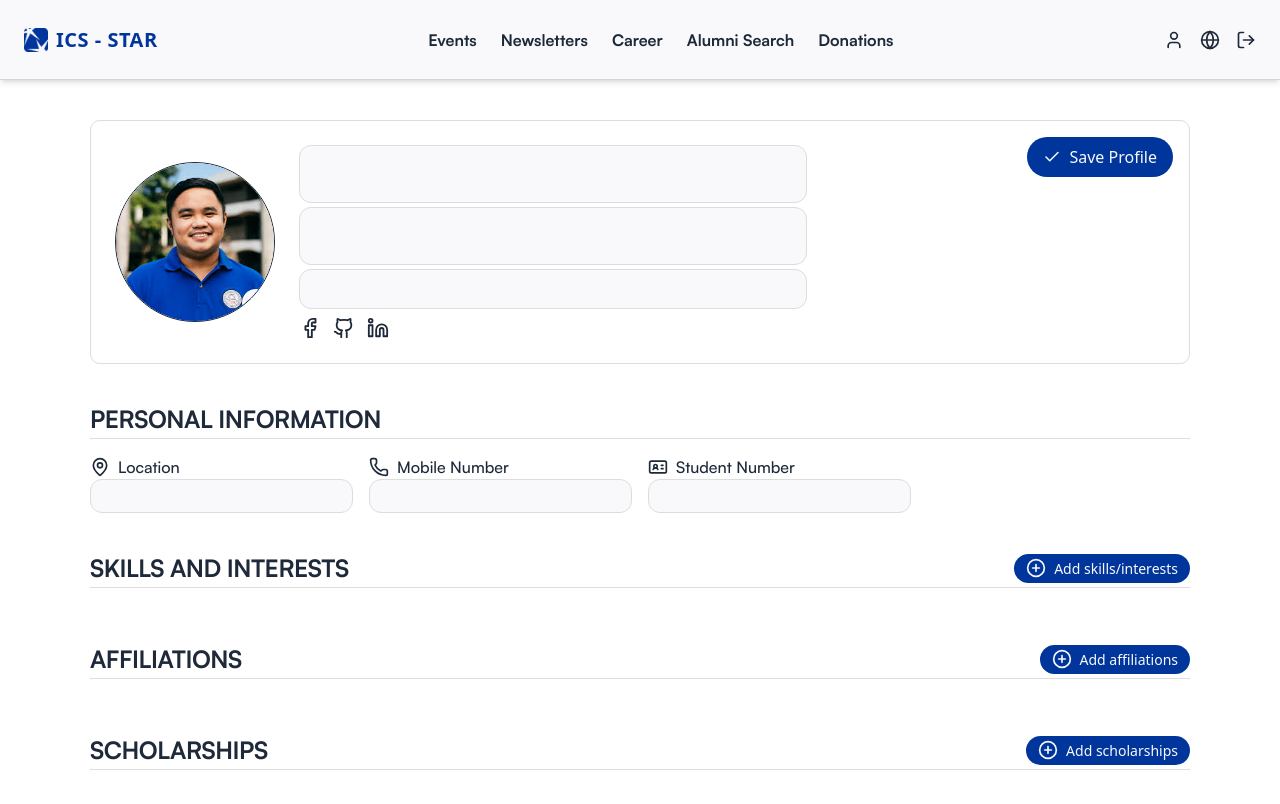
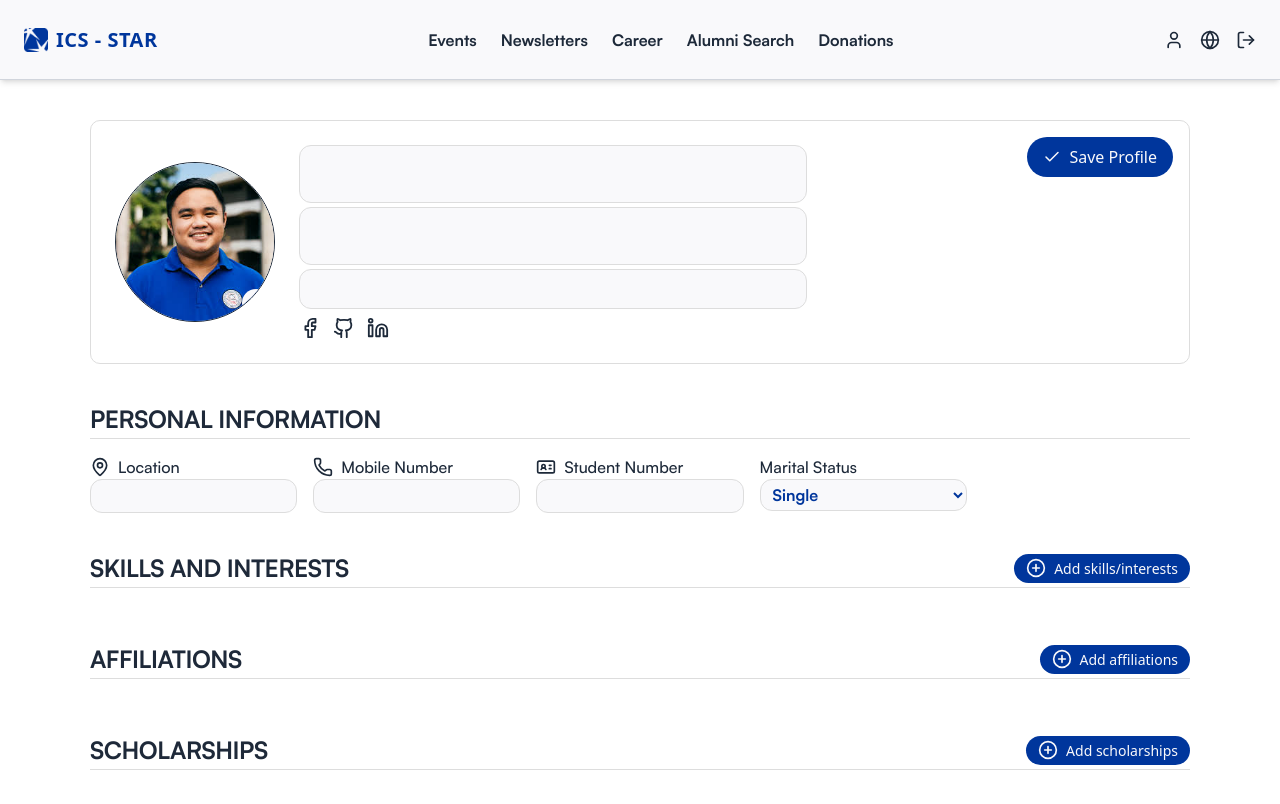
Before and after one commit to cazhiareese/ICS-STAR, a React (Vite) app in the folder app/: page /profile in a window 1280 px wide. Both pictures are taken after a click on the button "Edit Profile". Shown: the top 804 px of the page. Built offline with nearby package versions, Linux system fonts and the light colour scheme.

Commit message:
feat: added marital status

```diff
--- a/app/src/RootPages/Profile/About/personalinfosection.jsx
+++ b/app/src/RootPages/Profile/About/personalinfosection.jsx
@@ -4,6 +4,7 @@ import SectionHeader from "../components/sectionheader";
 
 const semester = ["1st Semester", "2nd Semester", "Mid Semester"];
 const years = Array.from({ length: 2025 - 1990 + 1 }, (_, i) => 1990 + i);
+const maritalstat = ["Single", "Maried", "Divorced", "Widowed"];
 
 const PersonalInfoSection = ({ editMode, userDetails, handleChange }) => {
   return (
@@ -11,7 +12,7 @@ const PersonalInfoSection = ({ editMode, userDetails, handleChange }) => {
       <SectionHeader title="PERSONAL INFORMATION" />
 
       {/* Responsive Grid Layout */}
-      <div className="grid grid-cols-2 md:grid-cols-4 gap-4 mt-4 text-black text-[16px] font-satoshi-medium">
+      <div className="grid grid-cols-2 md:grid-cols-5 gap-4 mt-4 text-black text-[16px] font-satoshi-medium">
         {/* Location */}
         <div className="flex flex-col items-start text-left">
           <div className="flex items-center gap-2">
@@ -79,7 +80,7 @@ const PersonalInfoSection = ({ editMode, userDetails, handleChange }) => {
           <select
             value={userDetails.graduation_year}
             onChange={(e) => handleChange(e, "graduation_year")}
-            className="text-primary text-sm font-satoshi-bold bg-white border border-disabled rounded-[12px] px-2 py-1 w-[80px] sm:w-[100px]"
+            className="text-primary text-sm font-satoshi-bold bg-white border border-disabled rounded-[12px] px-2 py-1 w-[80px] sm:w-[50x] h-[32px]"
           >
             {years.map((year) => (
               <option key={year} value={year}>{year}</option>
@@ -88,7 +89,7 @@ const PersonalInfoSection = ({ editMode, userDetails, handleChange }) => {
           <select
             value={userDetails.graduation_semester}
             onChange={(e) => handleChange(e, "graduation_semester")}
-            className="text-primary text-sm font-satoshi-bold bg-white border border-disabled rounded-[12px] px-2 py-1 min-w-[128px] sm:w-[150px]"
+            className="text-primary text-sm font-satoshi-bold bg-white border border-disabled rounded-[12px] px-2 py-1 min-w-[128px] sm:w-[80px] h-[32px]"
           >
             {semester.map((s) => (
               <option key={s} value={s}>{s}</option>
@@ -103,6 +104,28 @@ const PersonalInfoSection = ({ editMode, userDetails, handleChange }) => {
     </div>
   </div>
 )}
+        {/* Marital Status */}
+        <div className="flex flex-col items-start text-left">
+          <div className="flex items-center gap-2">
+            <span>Marital Status</span>
+          </div>
+          {editMode ? (
+            <select
+              value={userDetails.marital_status}
+              onChange={(e) => handleChange(e, "marital_status")}
+              className="text-primary font-satoshi-bold bg-white border border-disabled rounded-[12px] px-2 py-1 w-full"
+            >
+            {maritalstat.map((s) => (
+              <option key={s} value={s}>{s}</option>
+            ))}
+            </select>
+          ) : (
+            <span className="text-primary font-satoshi-bold">
+              {userDetails.marital_status || "Not Available"}
+            </span>
+          )}
+        </div>
+
 
       </div>
     </div>
```
